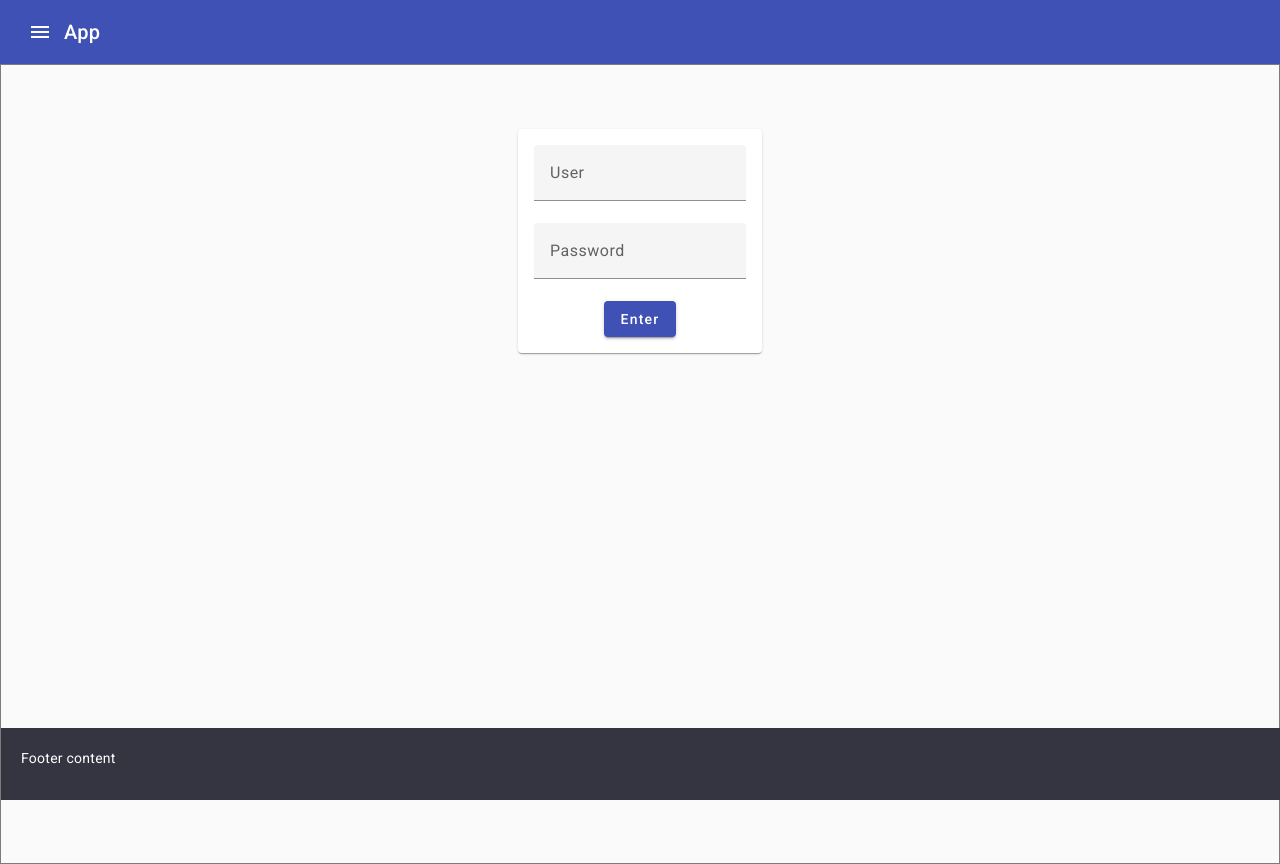
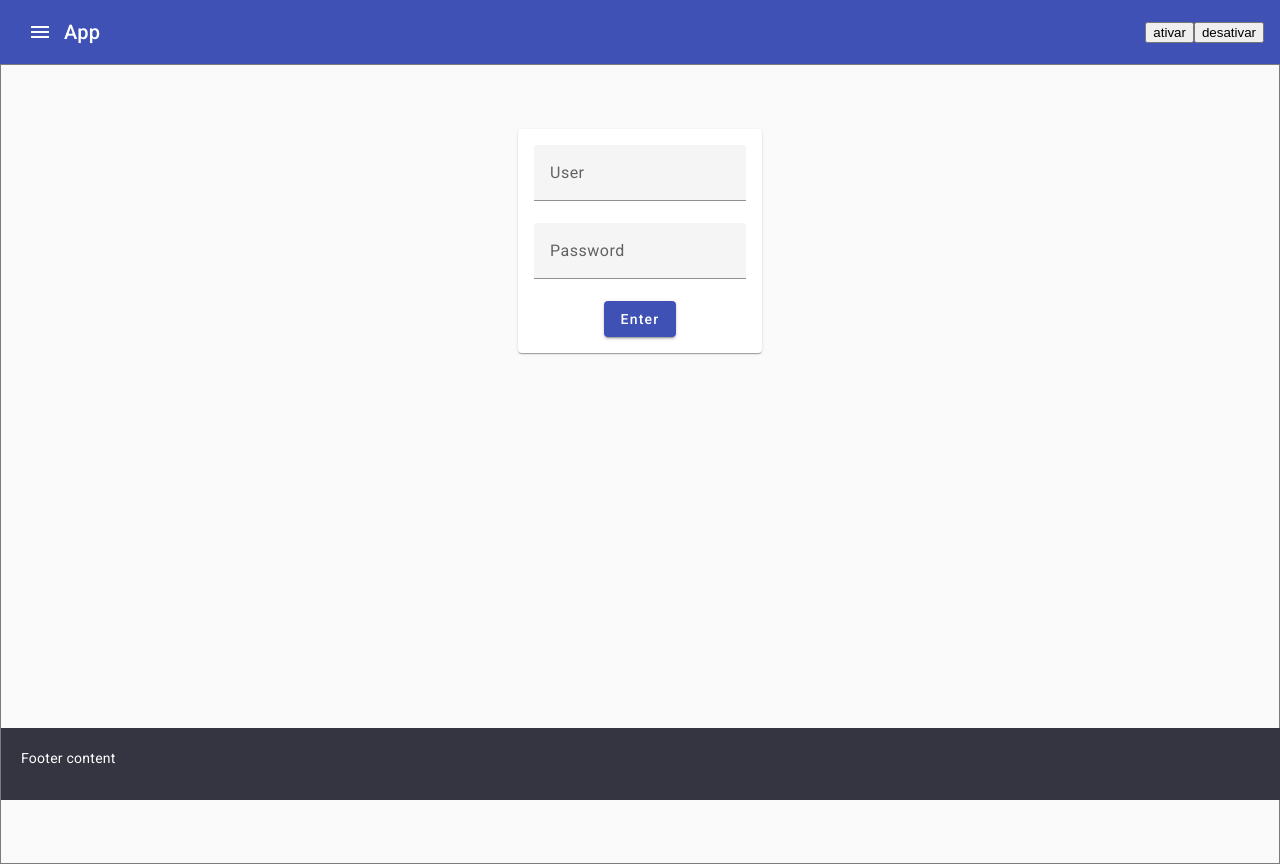
Before and after one commit to iamdiniz/crud-system, an Angular app in the folder frontend/crud-system/: page /login in a window 1280 px wide. Built offline with nearby package versions, Linux system fonts and the light colour scheme.

Commit message:
manipulating observable

```diff
--- a/frontend/crud-system/src/app/components/navbar/navbar.component.html
+++ b/frontend/crud-system/src/app/components/navbar/navbar.component.html
@@ -7,4 +7,7 @@
     <span class="example-spacer"></span>
     <label>{{usuarioLogado}}</label>
 
+    <button (click)="ativar()">ativar</button>
+    <button (click)="desativar()">desativar</button>
+
 </mat-toolbar>
--- a/frontend/crud-system/src/app/components/navbar/navbar.component.ts
+++ b/frontend/crud-system/src/app/components/navbar/navbar.component.ts
@@ -1,4 +1,5 @@
 import { Component, Input } from '@angular/core';
+import { Subscription } from 'rxjs';
 import { SharedService } from 'src/app/shared/shared.service';
 
 @Component({
@@ -11,10 +12,20 @@ export class NavbarComponent {
 
   usuarioLogado: string = "";
 
+  subscription !: Subscription;
+
   constructor(private shared: SharedService) {
-    shared.getUsername().subscribe((retorno: string) => {
+
+  }
+
+  ativar() {
+    this.subscription = this.shared.getUsername().subscribe((retorno: string) => {
       this.usuarioLogado = retorno;
-    })
+    });
+  }
+
+  desativar() {
+    this.subscription.unsubscribe();
   }
 
   public showMenu() {
--- a/frontend/crud-system/src/app/pages/login/login.component.ts
+++ b/frontend/crud-system/src/app/pages/login/login.component.ts
@@ -21,10 +21,10 @@ export class LoginComponent {
 
   btnLogin():void {
 
-    if(this.username == "admin" && this.password == "admin") {
+    if(this.username == "admin" || this.username == "123") {
       this.loginMessage = "Login Successful";
-      this.shared.setUsername("Guilherme Diniz");
-      this.router.navigate(["home"])
+      this.shared.setUsername(this.username);
+      // this.router.navigate(["home"])
     } else {
       this.loginMessage = "Login Failed";
     }
```
